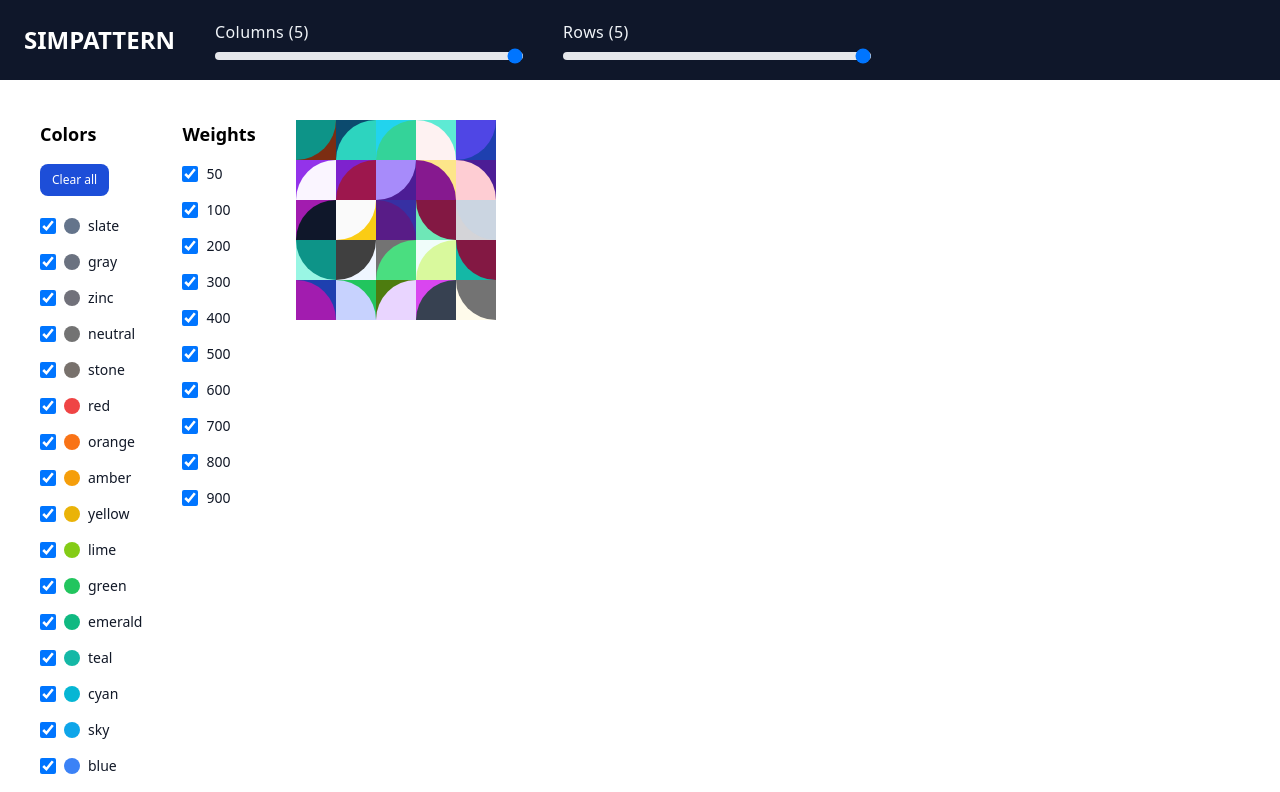
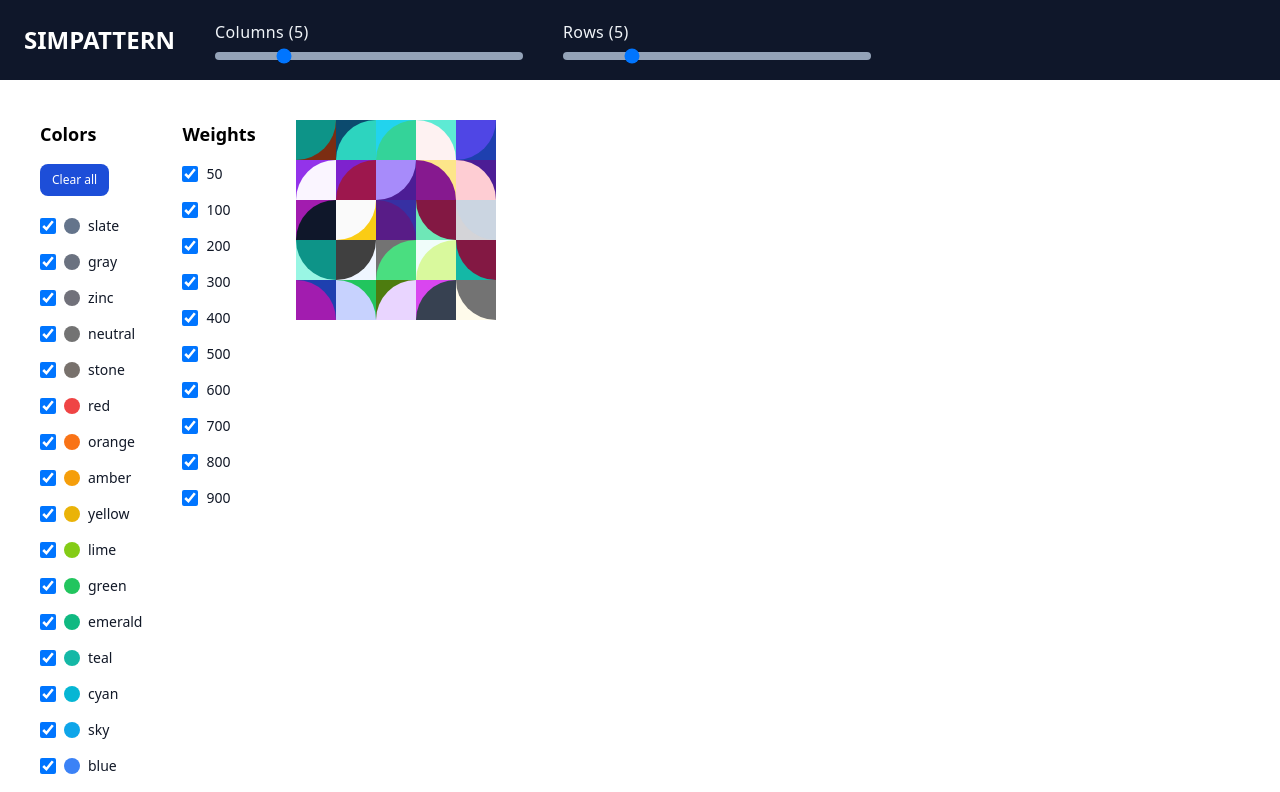
Before and after one commit to toniogabe/simpattern, a Vue app: page / in a window 1280 px wide. Shown: the top 792 px of the page. Built offline with nearby package versions, Linux system fonts and the light colour scheme.

Commit message:
fix: corrects slider colors

```diff
--- a/src/components/TopBar.vue
+++ b/src/components/TopBar.vue
@@ -15,11 +15,12 @@
       <label for="minmax-range" class="font-thin tracking-wide text-slate-100 shrink-0">Columns ({{ columns }})</label>
       <input
       id="minmax-range"
+      :value="columns"
       @input="$emit('update:columns', $event.target.value)"
       type="range"
       min="1"
       max="20"
-      class="w-full h-2 bg-gray-200 rounded-lg appearance-none cursor-pointer dark:bg-gray-700"
+      class="w-full h-2 bg-slate-400 rounded-lg appearance-none cursor-pointer"
       >
     </div>
 
@@ -27,11 +28,12 @@
       <label for="minmax-range" class="font-thin tracking-wide text-slate-100 shrink-0">Rows ({{ rows }})</label>
       <input
       id="minmax-range"
+      :value="rows"
       @input="$emit('update:rows', $event.target.value)"
       type="range"
       min="1"
       max="20"
-      class="w-full h-2 bg-gray-200 rounded-lg appearance-none cursor-pointer dark:bg-gray-700"
+      class="w-full h-2 bg-slate-400 rounded-lg appearance-none cursor-pointer"
       >
     </div>
   </div>
```
